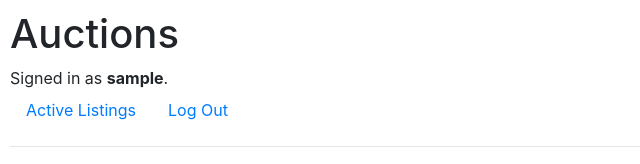
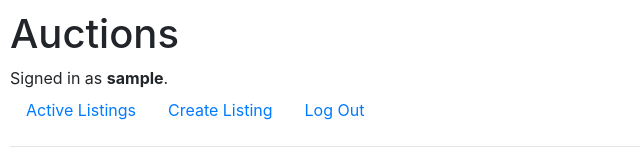
Before and after one commit to Smilkoski/commerce, a Django app: page /create/ in a window 1280 px wide. Shown: the top 164 px of the page, without its empty margins (0-640 px from the left). Run offline with Django 3.2, Linux system fonts and the light colour scheme; the visitor is signed in with stand-in values (Sample User, id 1); some libraries are stand-ins or nearby versions.

Commit message:
add create listing to layout.html

```diff
--- a/auctions/templates/auctions/layout.html
+++ b/auctions/templates/auctions/layout.html
@@ -22,6 +22,9 @@
             </li>
             {% if user.is_authenticated %}
                 <li class="nav-item">
+                    <a class="nav-link" href="{% url 'create' %}">Create Listing</a>
+                </li>
+                <li class="nav-item">
                     <a class="nav-link" href="{% url 'logout' %}">Log Out</a>
                 </li>
             {% else %}
```
